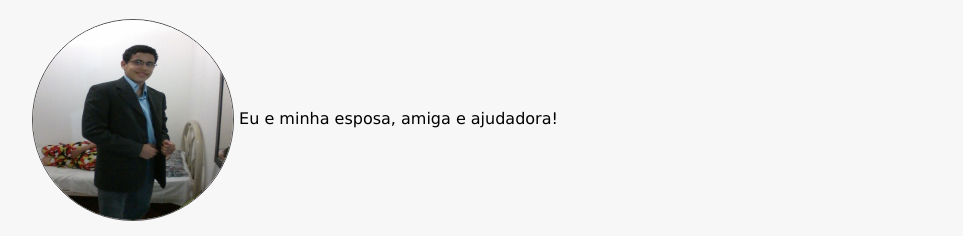
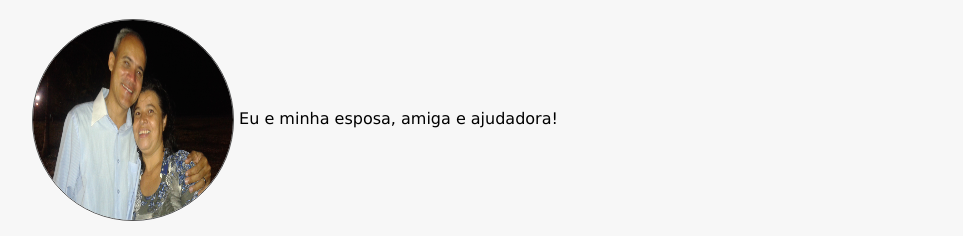
Before and after one commit to r4-2017/paginaExercicioHtml5BootcampInterDio, a plain HTML site: page index.html in a window 1280 px wide. Shown: the part 62-298 px from the top of the page, without its empty margins (158-1121 px from the left). Drawn offline with Linux system fonts and the light colour scheme.

Commit message:
Update index.html

```diff
--- a/index.html
+++ b/index.html
@@ -12,7 +12,7 @@
         <h1>Eu e família</h1>
     </header>
     <header class="header">
-        <img class="titleImg" src="rafa.jpg" alt="XXXXXXX" style="width:200px; height:200px"/>
+        <img class="titleImg" src="renironi_Orla.jpg" alt="Reni e Roni na Orla Pôr do Sol" style="width:200px; height:200px"/>
         &nbsp;Eu e minha esposa, amiga e ajudadora!
     </header>
     <section>
@@ -22,7 +22,7 @@
         <article class="post">
             <header>
                 <h3 class="postTitle">Post #1 - Minha linda prole</h3>
-                <img class="postImg" src="./rafa.jpg" alt="Foto Rafael" style="width:200px; height:200px; margin-left:20px; margin-right:10px;"/><img class="postImg" src="./rai.jpg" alt="Foto Raiane" style="width:200px; height:200px; margin-right:10px;"/><img class="postImg" src="./rafa_rai_shopping.jpg" alt="Rafael e Raiane - Passeio no Shopping" style="width:200px; height:200px; margin-right:10px;"/>
+                <img class="postImg" src="./rafa.jpg" alt="Foto Rafael" style="width:200px; height:200px; margin-left:20px; margin-right:10px;"/><img class="postImg" src="./rai.jpg" alt="Foto Raiane" style="width:200px; height:200px; margin-right:10px;"/><img class="postImg" src="./rafa_rai_shopping.JPG" alt="Rafael e Raiane - Passeio no Shopping" style="width:200px; height:200px; margin-right:10px;"/>
             </header>
             <p class="postContent">Meus filhos, meus presentes! Muito ensinei e muito aprendi... com eles. Muito chorei e muito sorri... com eles. Muito trabalhei por eles e muito me diverti... com eles. Muito senti saudades distante deles e muito senti carinho abraçado... com eles. Filhos... grandes, e sempre filhotes!
             </p>
```
